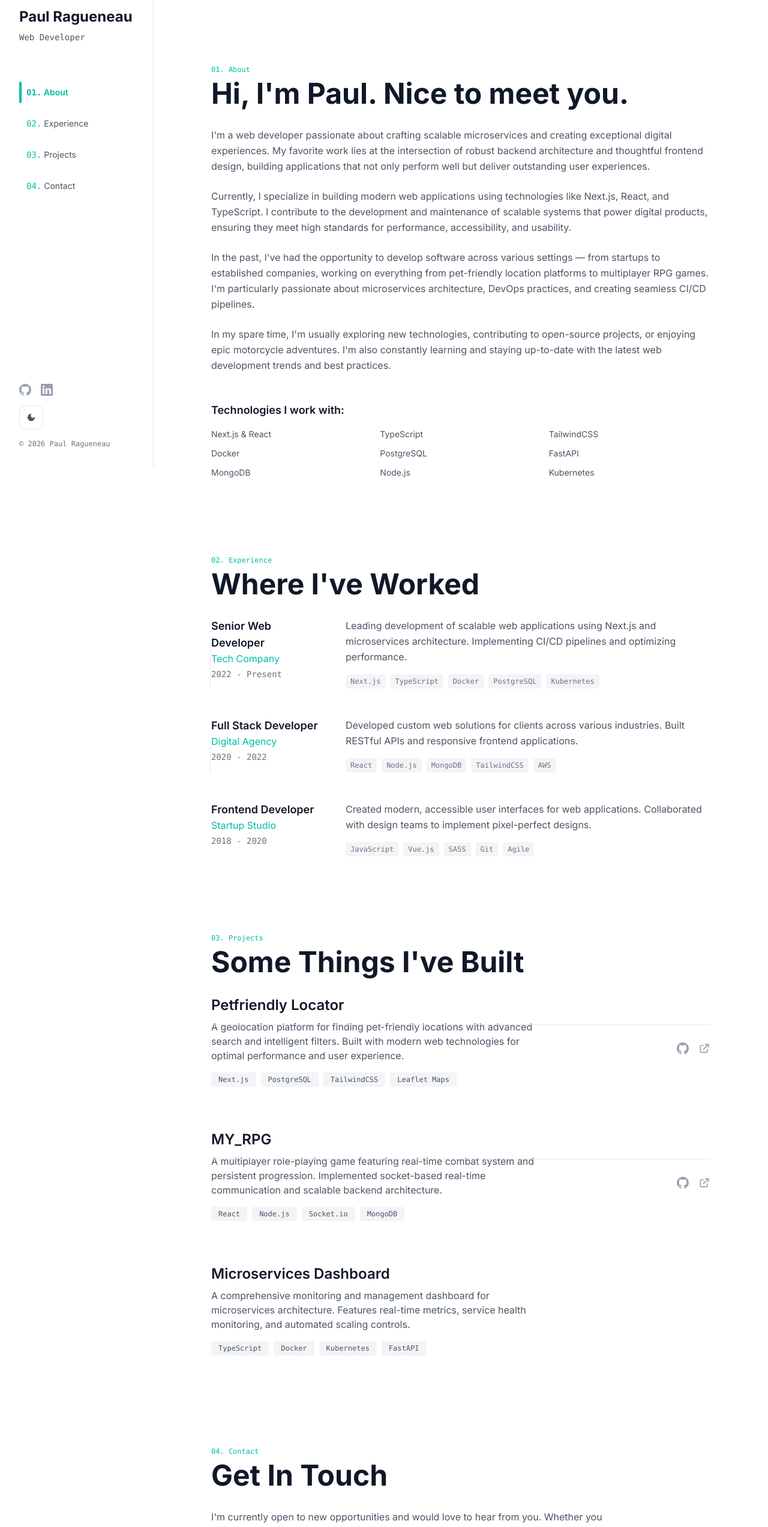
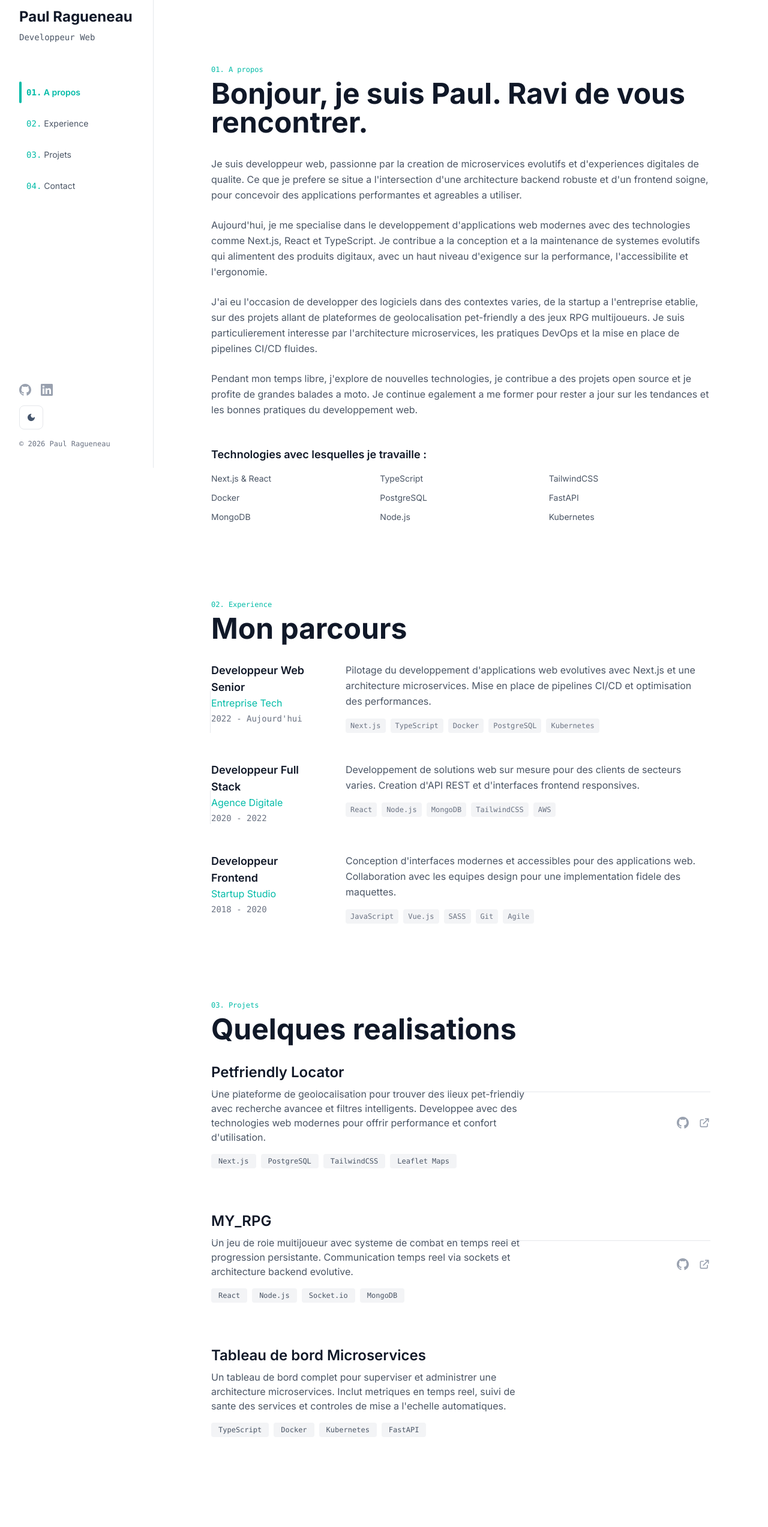
Before and after one commit to Periicles/portfolio, a Next.js app: page / in a window 1280 px wide. Shown: the part 20-2566 px from the top of the page at 60% size. Built offline with nearby package versions, Linux system fonts and the light colour scheme.

Commit message:
feat: traduire le portfolio en francais

```diff
--- a/app/components/About.tsx
+++ b/app/components/About.tsx
@@ -1,31 +1,31 @@
 export default function About() {
     return (
         <section id="about" className="py-16 scroll-mt-24 md:scroll-mt-0">
-            <h2 className="text-xs font-mono text-teal-500 dark:text-teal-400 mb-2">01. About</h2>
+            <h2 className="text-xs font-mono text-teal-500 dark:text-teal-400 mb-2">01. A propos</h2>
             <h1 className="text-4xl md:text-5xl font-bold text-gray-900 dark:text-slate-100 mb-8">
-                Hi, I&apos;m Paul. Nice to meet you.
+                Bonjour, je suis Paul. Ravi de vous rencontrer.
             </h1>
 
             <div className="space-y-6 text-gray-600 dark:text-slate-400 leading-relaxed">
                 <p>
-                    I&apos;m a web developer passionate about crafting scalable microservices and creating exceptional digital experiences. My favorite work lies at the intersection of robust backend architecture and thoughtful frontend design, building applications that not only perform well but deliver outstanding user experiences.
+                    Je suis developpeur web, passionne par la creation de microservices evolutifs et d&apos;experiences digitales de qualite. Ce que je prefere se situe a l&apos;intersection d&apos;une architecture backend robuste et d&apos;un frontend soigne, pour concevoir des applications performantes et agreables a utiliser.
                 </p>
 
                 <p>
-                    Currently, I specialize in building modern web applications using technologies like Next.js, React, and TypeScript. I contribute to the development and maintenance of scalable systems that power digital products, ensuring they meet high standards for performance, accessibility, and usability.
+                    Aujourd&apos;hui, je me specialise dans le developpement d&apos;applications web modernes avec des technologies comme Next.js, React et TypeScript. Je contribue a la conception et a la maintenance de systemes evolutifs qui alimentent des produits digitaux, avec un haut niveau d&apos;exigence sur la performance, l&apos;accessibilite et l&apos;ergonomie.
                 </p>
 
                 <p>
-                    In the past, I&apos;ve had the opportunity to develop software across various settings — from startups to established companies, working on everything from pet-friendly location platforms to multiplayer RPG games. I&apos;m particularly passionate about microservices architecture, DevOps practices, and creating seamless CI/CD pipelines.
+                    J&apos;ai eu l&apos;occasion de developper des logiciels dans des contextes varies, de la startup a l&apos;entreprise etablie, sur des projets allant de plateformes de geolocalisation pet-friendly a des jeux RPG multijoueurs. Je suis particulierement interesse par l&apos;architecture microservices, les pratiques DevOps et la mise en place de pipelines CI/CD fluides.
                 </p>
 
                 <p>
-                    In my spare time, I&apos;m usually exploring new technologies, contributing to open-source projects, or enjoying epic motorcycle adventures. I&apos;m also constantly learning and staying up-to-date with the latest web development trends and best practices.
+                    Pendant mon temps libre, j&apos;explore de nouvelles technologies, je contribue a des projets open source et je profite de grandes balades a moto. Je continue egalement a me former pour rester a jour sur les tendances et les bonnes pratiques du developpement web.
                 </p>
             </div>
 
             <div className="mt-12">
-                <h3 className="text-lg font-semibold text-gray-900 dark:text-slate-100 mb-4">Technologies I work with:</h3>
+                <h3 className="text-lg font-semibold text-gray-900 dark:text-slate-100 mb-4">Technologies avec lesquelles je travaille :</h3>
                 <ul className="grid grid-cols-2 md:grid-cols-3 gap-3 text-sm text-gray-600 dark:text-slate-400">
                     <li>Next.js & React</li>
                     <li>TypeScript</li>
--- a/app/components/Contact.tsx
+++ b/app/components/Contact.tsx
@@ -3,16 +3,16 @@ export default function Contact() {
         <section id="contact" className="py-16 scroll-mt-24 md:scroll-mt-0">
             <h2 className="text-xs font-mono text-teal-500 dark:text-teal-400 mb-2">04. Contact</h2>
             <h1 className="text-4xl md:text-5xl font-bold text-gray-900 dark:text-slate-100 mb-8">
-                Get In Touch
+                Entrons en contact
             </h1>
 
             <div className="space-y-6">
                 <p className="text-gray-600 dark:text-slate-400 leading-relaxed max-w-2xl">
-                    I&apos;m currently open to new opportunities and would love to hear from you. Whether you have a question, a project proposal, or just want to connect, feel free to reach out!
+                    Je suis actuellement ouvert a de nouvelles opportunites et je serais ravi d&apos;echanger avec vous. Que vous ayez une question, une proposition de projet ou simplement envie de discuter, n&apos;hesitez pas a me contacter.
                 </p>
 
                 <p className="text-gray-600 dark:text-slate-400 leading-relaxed max-w-2xl">
-                    I&apos;m particularly interested in roles that involve building scalable web applications, microservices architecture, or innovative frontend solutions. Let&apos;s discuss how I can contribute to your team.
+                    Je suis particulierement interesse par des missions autour d&apos;applications web evolutives, d&apos;architectures microservices ou de solutions frontend innovantes. Discutons de la facon dont je peux contribuer a votre equipe.
                 </p>
 
                 <div className="pt-8">
@@ -20,7 +20,7 @@ export default function Contact() {
                         href="mailto:paul.ragueneau40@gmail.com"
                         className="inline-flex items-center gap-2 px-8 py-4 border-2 border-green-600 text-green-600 dark:text-green-400 font-semibold rounded hover:bg-green-600 hover:text-white transition-all duration-300"
                     >
-                        Say Hello
+                        Ecrire un message
                         <svg className="w-4 h-4" fill="none" stroke="currentColor" viewBox="0 0 24 24">
                             <path strokeLinecap="round" strokeLinejoin="round" strokeWidth={2} d="M3 8l7.89 5.26a2 2 0 002.22 0L21 8M5 19h14a2 2 0 002-2V7a2 2 0 00-2-2H5a2 2 0 00-2 2v10a2 2 0 002 2z" />
                         </svg>
@@ -28,7 +28,7 @@ export default function Contact() {
                 </div>
 
                 <div className="pt-12 border-t border-gray-200 dark:border-slate-700">
-                    <h3 className="text-lg font-semibold text-gray-900 dark:text-slate-100 mb-4">Other ways to connect:</h3>
+                    <h3 className="text-lg font-semibold text-gray-900 dark:text-slate-100 mb-4">Autres moyens de me contacter :</h3>
                     <div className="flex flex-wrap gap-6">
                         <a
                             href="https://github.com/Periicles"
--- a/app/components/Experience.tsx
+++ b/app/components/Experience.tsx
@@ -1,24 +1,24 @@
 export default function Experience() {
     const experiences = [
         {
-            title: "Senior Web Developer",
-            company: "Tech Company",
-            period: "2022 - Present",
-            description: "Leading development of scalable web applications using Next.js and microservices architecture. Implementing CI/CD pipelines and optimizing performance.",
+            title: "Developpeur Web Senior",
+            company: "Entreprise Tech",
+            period: "2022 - Aujourd'hui",
+            description: "Pilotage du developpement d'applications web evolutives avec Next.js et une architecture microservices. Mise en place de pipelines CI/CD et optimisation des performances.",
             technologies: ["Next.js", "TypeScript", "Docker", "PostgreSQL", "Kubernetes"]
         },
         {
-            title: "Full Stack Developer",
-            company: "Digital Agency",
+            title: "Developpeur Full Stack",
+            company: "Agence Digitale",
             period: "2020 - 2022",
-            description: "Developed custom web solutions for clients across various industries. Built RESTful APIs and responsive frontend applications.",
+            description: "Developpement de solutions web sur mesure pour des clients de secteurs varies. Creation d'API REST et d'interfaces frontend responsives.",
             technologies: ["React", "Node.js", "MongoDB", "TailwindCSS", "AWS"]
         },
         {
-            title: "Frontend Developer",
+            title: "Developpeur Frontend",
             company: "Startup Studio",
             period: "2018 - 2020",
-            description: "Created modern, accessible user interfaces for web applications. Collaborated with design teams to implement pixel-perfect designs.",
+            description: "Conception d'interfaces modernes et accessibles pour des applications web. Collaboration avec les equipes design pour une implementation fidele des maquettes.",
             technologies: ["JavaScript", "Vue.js", "SASS", "Git", "Agile"]
         }
     ]
@@ -27,7 +27,7 @@ export default function Experience() {
         <section id="experience" className="py-16 scroll-mt-24 md:scroll-mt-0">
             <h2 className="text-xs font-mono text-teal-500 dark:text-teal-400 mb-2">02. Experience</h2>
             <h1 className="text-4xl md:text-5xl font-bold text-gray-900 dark:text-slate-100 mb-8">
-                Where I&apos;ve Worked
+                Mon parcours
             </h1>
 
             <div className="space-y-12">
--- a/app/components/Navigation.tsx
+++ b/app/components/Navigation.tsx
@@ -4,9 +4,9 @@ import { useState, useEffect, useRef } from 'react'
 import ThemeToggle from './ThemeToggle'
 
 const navItems = [
-    { href: '#about', label: 'About' },
+    { href: '#about', label: 'A propos' },
     { href: '#experience', label: 'Experience' },
-    { href: '#projects', label: 'Projects' },
+    { href: '#projects', label: 'Projets' },
     { href: '#contact', label: 'Contact' }
 ]
 
@@ -77,7 +77,7 @@ export default function Navigation() {
                 <div className="flex items-center justify-between md:block">
                     <div className="mb-0 md:mb-16">
                         <h1 className="text-xl md:text-2xl font-bold text-gray-900 dark:text-slate-100 mb-1 md:mb-2">Paul Ragueneau</h1>
-                        <p className="text-xs md:text-sm text-gray-600 dark:text-slate-400 font-mono">Web Developer</p>
+                        <p className="text-xs md:text-sm text-gray-600 dark:text-slate-400 font-mono">Developpeur Web</p>
                     </div>
 
                     <div className="flex items-center gap-4 md:hidden">
--- a/app/components/Projects.tsx
+++ b/app/components/Projects.tsx
@@ -2,21 +2,21 @@ export default function Projects() {
     const projects = [
         {
             title: "Petfriendly Locator",
-            description: "A geolocation platform for finding pet-friendly locations with advanced search and intelligent filters. Built with modern web technologies for optimal performance and user experience.",
+            description: "Une plateforme de geolocalisation pour trouver des lieux pet-friendly avec recherche avancee et filtres intelligents. Developpee avec des technologies web modernes pour offrir performance et confort d'utilisation.",
             technologies: ["Next.js", "PostgreSQL", "TailwindCSS", "Leaflet Maps"],
             link: "https://gitlab.com/Periicles/petfriendlylocator",
             github: "https://gitlab.com/Periicles/petfriendlylocator"
         },
         {
             title: "MY_RPG",
-            description: "A multiplayer role-playing game featuring real-time combat system and persistent progression. Implemented socket-based real-time communication and scalable backend architecture.",
+            description: "Un jeu de role multijoueur avec systeme de combat en temps reel et progression persistante. Communication temps reel via sockets et architecture backend evolutive.",
             technologies: ["React", "Node.js", "Socket.io", "MongoDB"],
             link: "https://github.com/Periicles/RPG",
             github: "https://github.com/Periicles/RPG"
         },
         {
-            title: "Microservices Dashboard",
-            description: "A comprehensive monitoring and management dashboard for microservices architecture. Features real-time metrics, service health monitoring, and automated scaling controls.",
+            title: "Tableau de bord Microservices",
+            description: "Un tableau de bord complet pour superviser et administrer une architecture microservices. Inclut metriques en temps reel, suivi de sante des services et controles de mise a l'echelle automatiques.",
             technologies: ["TypeScript", "Docker", "Kubernetes", "FastAPI"],
             link: "#",
             github: "#"
@@ -25,9 +25,9 @@ export default function Projects() {
 
     return (
         <section id="projects" className="py-16 scroll-mt-24 md:scroll-mt-0">
-            <h2 className="text-xs font-mono text-teal-500 dark:text-teal-400 mb-2">03. Projects</h2>
+            <h2 className="text-xs font-mono text-teal-500 dark:text-teal-400 mb-2">03. Projets</h2>
             <h1 className="text-4xl md:text-5xl font-bold text-gray-900 dark:text-slate-100 mb-8">
-                Some Things I&apos;ve Built
+                Quelques realisations
             </h1>
 
             <div className="space-y-12">
@@ -67,7 +67,7 @@ export default function Projects() {
                                         target="_blank"
                                         rel="noopener noreferrer"
                                         className="text-gray-400 hover:text-gray-600 transition-colors"
-                                        aria-label="GitHub Repository"
+                                        aria-label="Depot GitHub"
                                     >
                                         <svg className="w-5 h-5" fill="currentColor" viewBox="0 0 24 24">
                                             <path d="M12 0c-6.626 0-12 5.373-12 12 0 5.302 3.438 9.8 8.207 11.387.599.111.793-.261.793-.577v-2.234c-3.338.726-4.033-1.416-4.033-1.416-.546-1.387-1.333-1.756-1.333-1.756-1.089-.745.083-.729.083-.729 1.205.084 1.839 1.237 1.839 1.237 1.07 1.834 2.807 1.304 3.492.997.107-.775.418-1.305.762-1.604-2.665-.305-5.467-1.334-5.467-5.931 0-1.311.469-2.381 1.236-3.221-.124-.303-.535-1.524.117-3.176 0 0 1.008-.322 3.301 1.23.957-.266 1.983-.399 3.003-.404 1.02.005 2.047.138 3.006.404 2.291-1.552 3.297-1.23 3.297-1.23.653 1.653.242 2.874.118 3.176.77.84 1.235 1.911 1.235 3.221 0 4.609-2.807 5.624-5.479 5.921.43.372.823 1.102.823 2.222v3.293c0 .319.192.694.801.576 4.765-1.589 8.199-6.086 8.199-11.386 0-6.627-5.373-12-12-12z" />
@@ -80,7 +80,7 @@ export default function Projects() {
                                         target="_blank"
                                         rel="noopener noreferrer"
                                         className="text-gray-400 hover:text-gray-600 transition-colors"
-                                        aria-label="External Link"
+                                        aria-label="Lien externe"
                                     >
                                         <svg className="w-5 h-5" fill="none" stroke="currentColor" viewBox="0 0 24 24">
                                             <path strokeLinecap="round" strokeLinejoin="round" strokeWidth={2} d="M10 6H6a2 2 0 00-2 2v10a2 2 0 002 2h10a2 2 0 002-2v-4M14 4h6m0 0v6m0-6L10 14" />
--- a/app/components/ThemeToggle.tsx
+++ b/app/components/ThemeToggle.tsx
@@ -16,7 +16,7 @@ export default function ThemeToggle() {
         return (
             <button
                 className="w-10 h-10 rounded-lg border border-gray-200 dark:border-slate-700 bg-white dark:bg-slate-900 flex items-center justify-center"
-                aria-label="Toggle theme"
+                aria-label="Changer de theme"
             >
                 <div className="w-4 h-4 bg-gray-400 dark:bg-slate-600 rounded-full" />
             </button>
@@ -30,7 +30,7 @@ export default function ThemeToggle() {
                 setTheme(nextTheme)
             }}
             className="w-10 h-10 rounded-lg border border-gray-200 dark:border-slate-700 bg-white dark:bg-slate-900 flex items-center justify-center hover:bg-gray-50 dark:hover:bg-slate-800 transition-colors"
-            aria-label="Toggle theme"
+            aria-label="Changer de theme"
         >
             {resolvedTheme === 'dark' ? (
                 <svg className="w-4 h-4 text-yellow-500" fill="currentColor" viewBox="0 0 24 24">
--- a/app/layout.tsx
+++ b/app/layout.tsx
@@ -14,8 +14,8 @@ const jetbrainsMono = JetBrains_Mono({
 });
 
 export const metadata: Metadata = {
-  title: "Paul Ragueneau - Web Developer",
-  description: "Web Developer crafting scalable microservices & digital experiences with modern web technologies",
+  title: "Paul Ragueneau - Developpeur Web",
+  description: "Developpeur web specialise dans les microservices evolutifs et les experiences digitales modernes",
 };
 
 export default function RootLayout({
@@ -24,7 +24,7 @@ export default function RootLayout({
   children: React.ReactNode;
 }>) {
   return (
-    <html lang="en" suppressHydrationWarning>
+    <html lang="fr" suppressHydrationWarning>
       <body
         className={`${inter.variable} ${jetbrainsMono.variable} antialiased`}
       >
```
